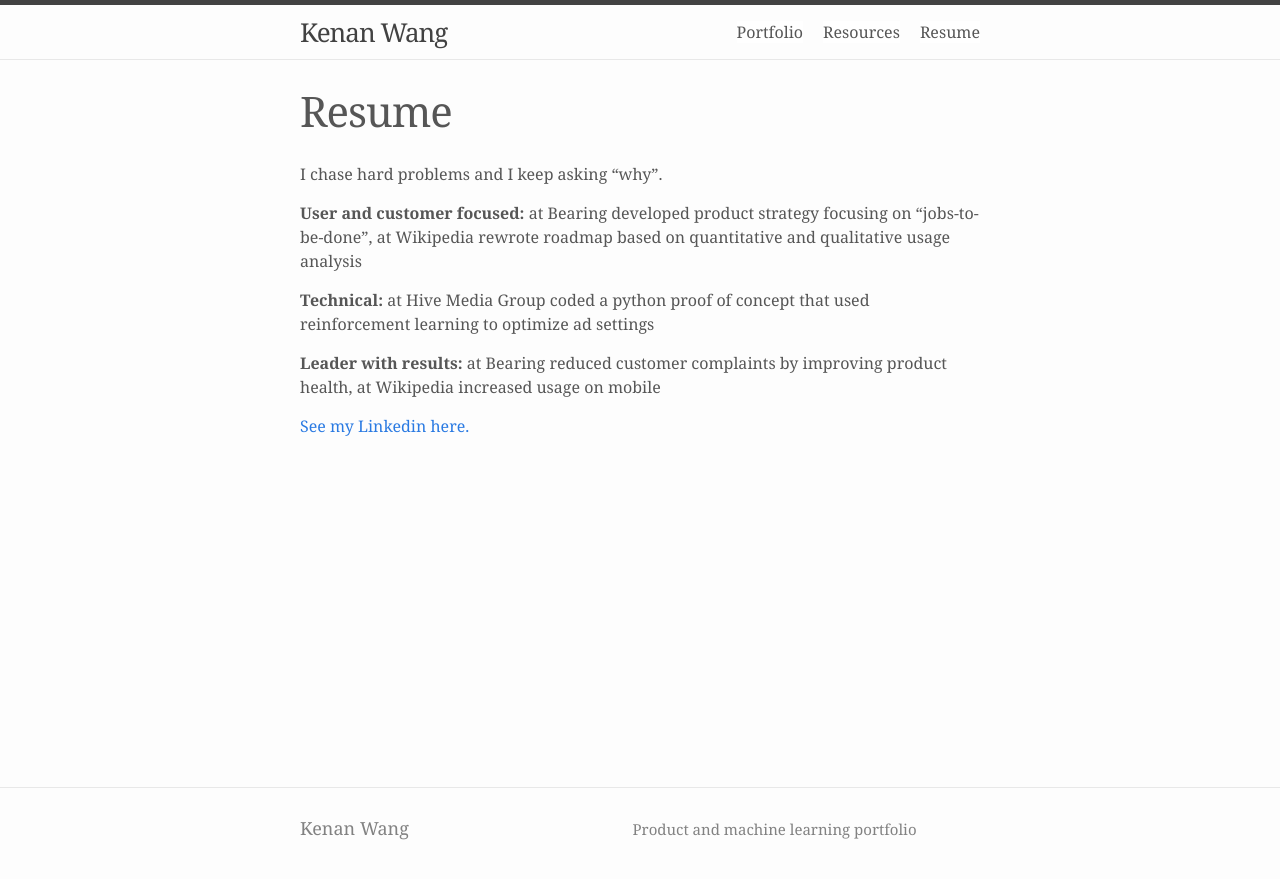
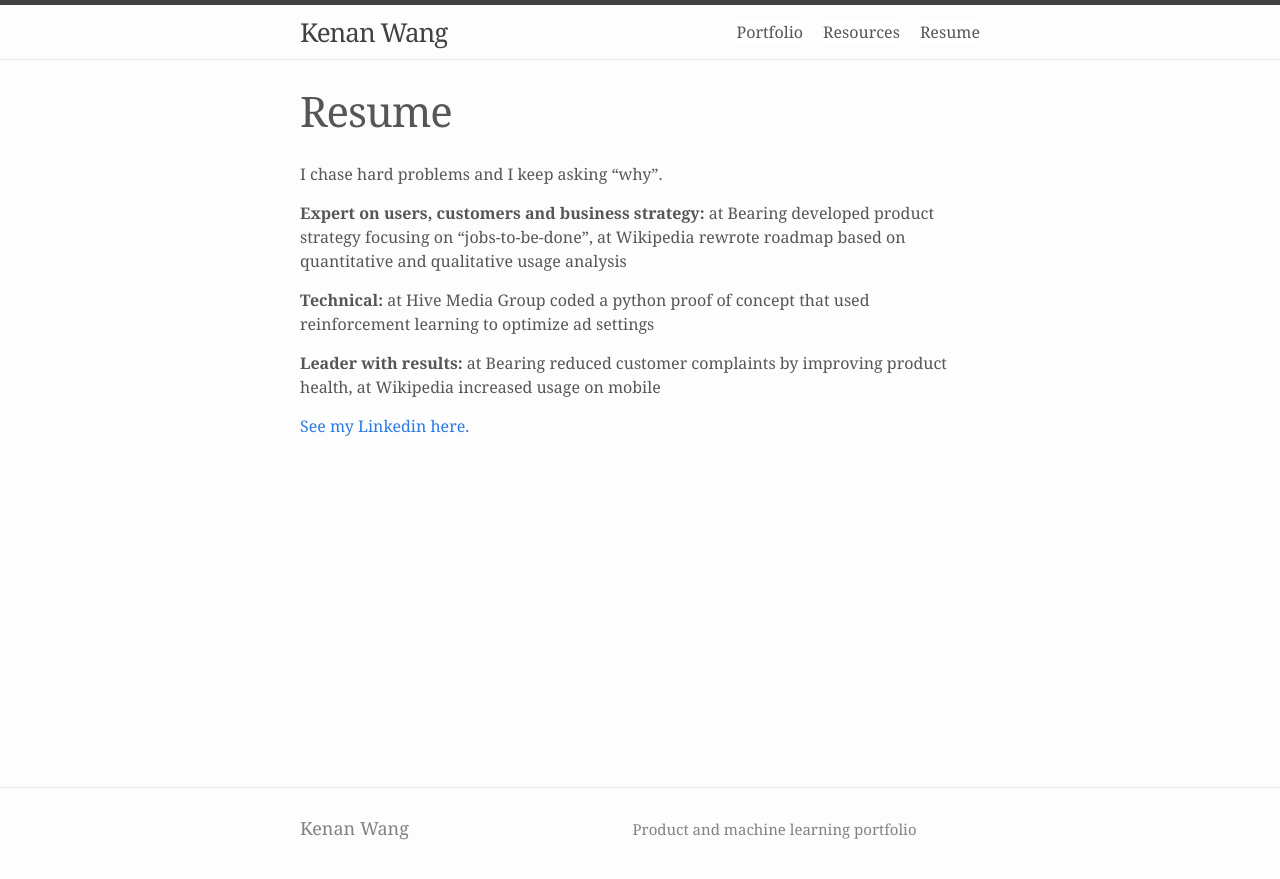
Before and after one commit to kenanwang/username.github.io, a Jekyll site: the page built from resume.md, in a window 1280 px wide. Shown: the top 879 px of the page. Built offline with Jekyll 4.4.1, drawn with Linux system fonts in a browser that asks for light colours; nearby versions of some CDN libraries.

Commit message:
Update resume.md

```diff
--- a/resume.md
+++ b/resume.md
@@ -6,7 +6,7 @@ permalink: /resume/
 
 I chase hard problems and I keep asking "why".
 
-**User and customer focused:** at Bearing developed product strategy focusing on "jobs-to-be-done", at Wikipedia rewrote roadmap based on quantitative and qualitative usage analysis
+**Expert on users, customers and business strategy:** at Bearing developed product strategy focusing on "jobs-to-be-done", at Wikipedia rewrote roadmap based on quantitative and qualitative usage analysis
 
 **Technical:** at Hive Media Group coded a python proof of concept that used reinforcement learning to optimize ad settings
 
```
